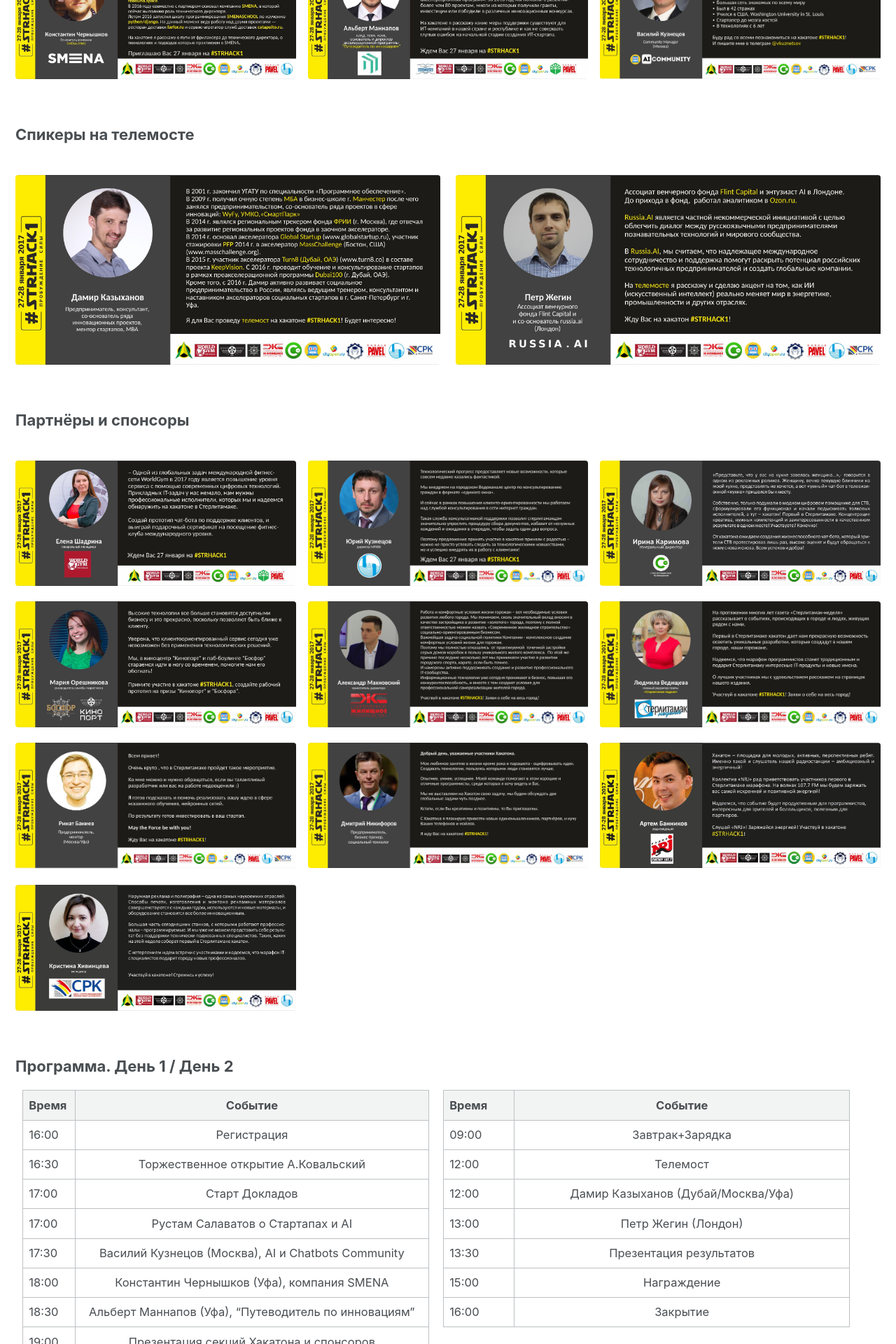
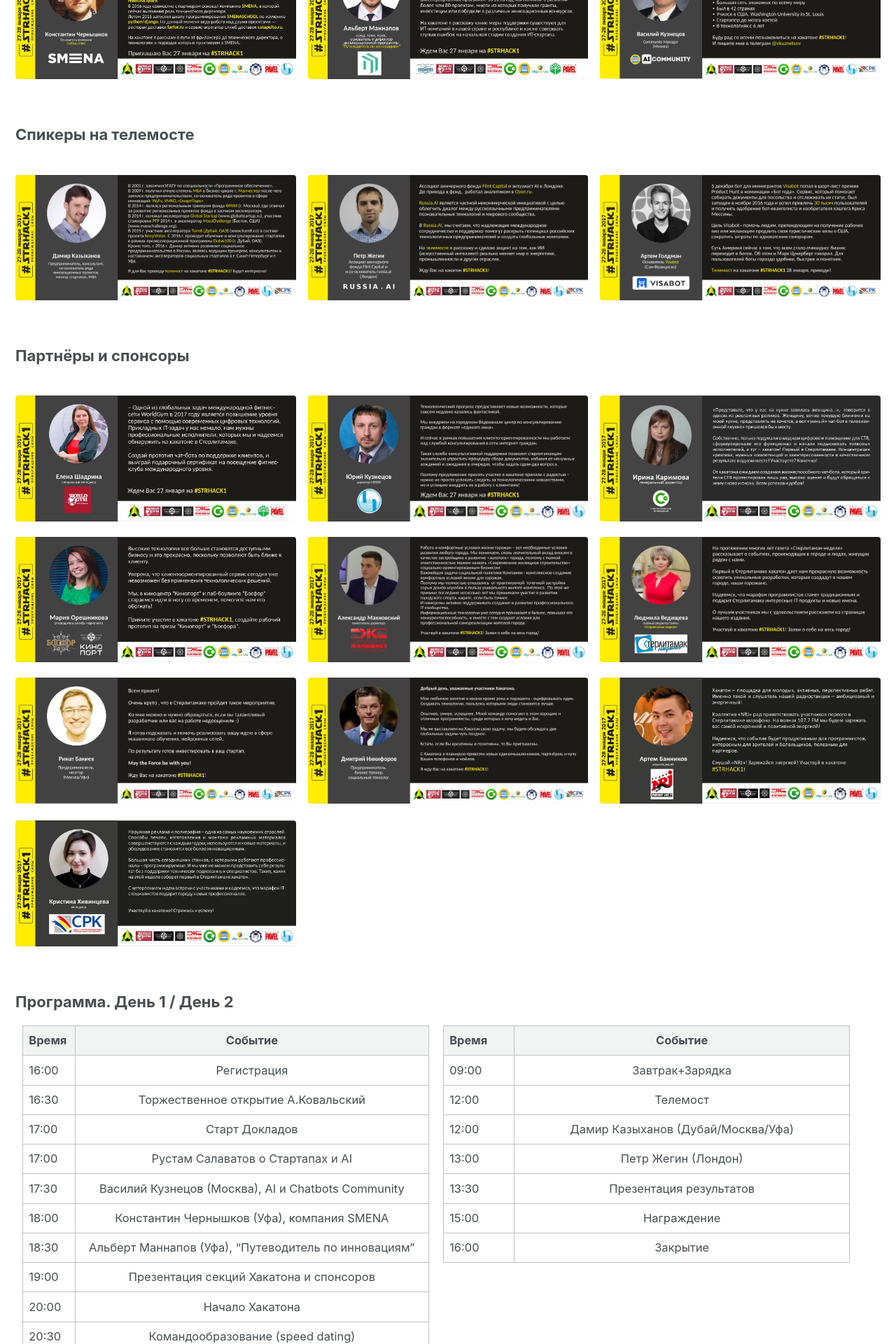
Before and after one commit to TapMenu/4lift.github.io, a Jekyll site: the page built from _pages/strhack1.md, in a window 1280 px wide. Shown: the part 2656-4576 px from the top of the page at 70% size. Built offline with Jekyll 4.4.1, drawn with Linux system fonts in a browser that asks for light colours.

Commit message:
Update strhack1.md

```diff
--- a/_pages/strhack1.md
+++ b/_pages/strhack1.md
@@ -86,6 +86,9 @@ skype:
     title: "Дамир Казыханов"
   - url: hack/vizit/russiaai.jpg
     image_path: hack/vizit/russiaai.jpg
+    title: "Петр Жегин"
+  - url: hack/vizit/goldman.jpg
+    image_path: hack/vizit/goldman.jpg
     title: "Петр Жегин"
 
 sposnors:
```
